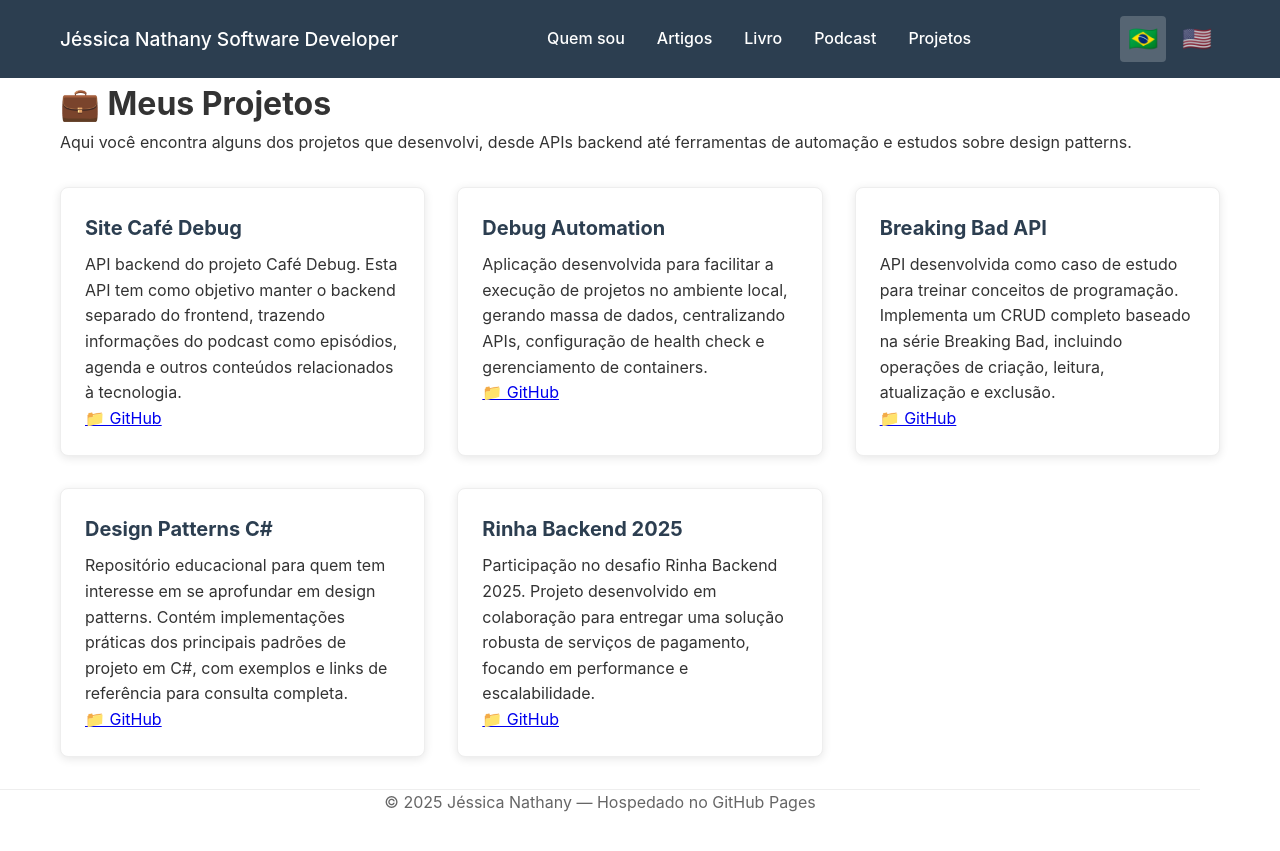
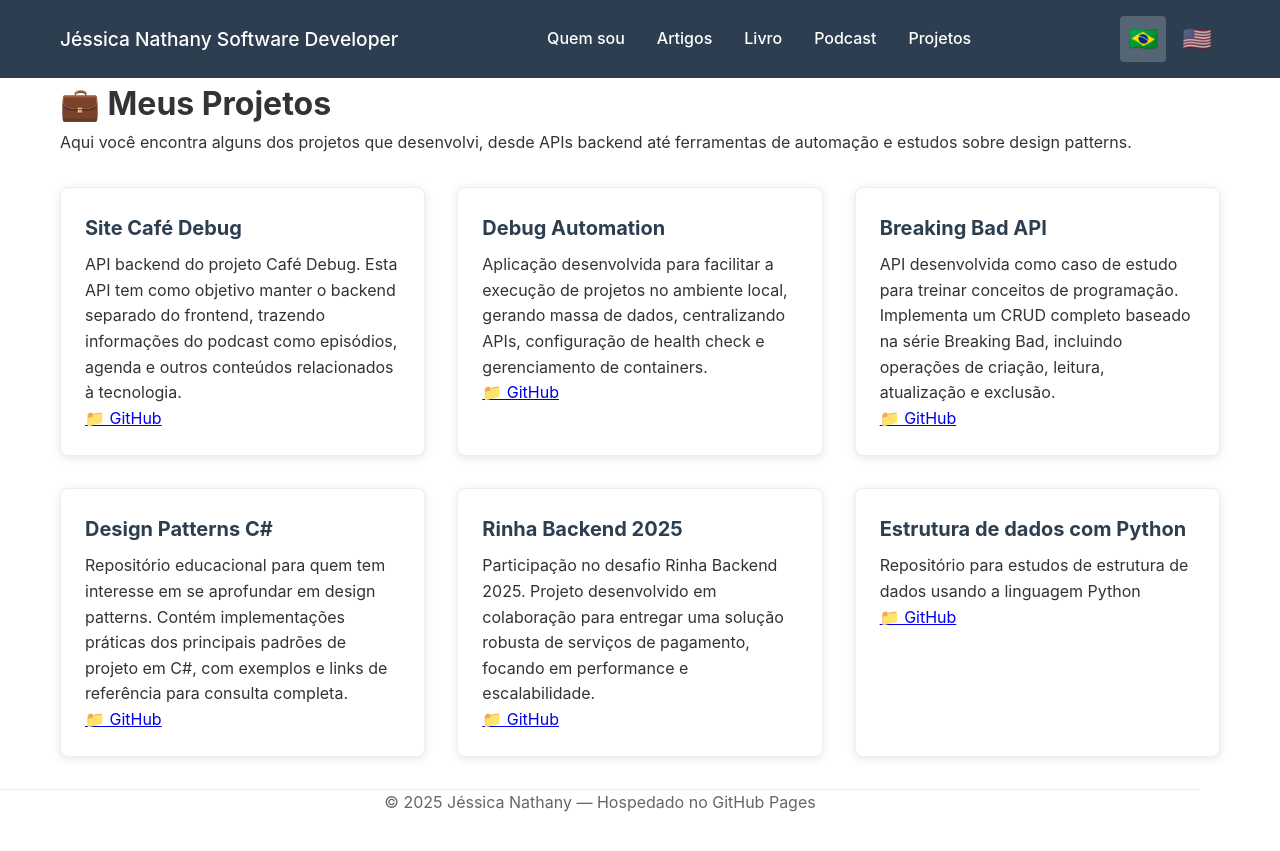
Before and after one commit to JessicaNathany/jessicanathany.github.io, a Jekyll site: the page built from projetos.md, in a window 1280 px wide. Shown: the top 851 px of the page. Built offline with Jekyll 4.4.1, drawn with Linux system fonts in a browser that asks for light colours.

Commit message:
add projetos

```diff
--- a/projetos.md
+++ b/projetos.md
@@ -52,4 +52,12 @@ Aqui você encontra alguns dos projetos que desenvolvi, desde APIs backend até
       <a href="https://github.com/JessicaNathany/rinha-de-backend-2025" target="_blank" class="btn-repo">📁 GitHub</a>
     </div>
   </div>
+
+  <div class="card">
+    <h3>Estrutura de dados com Python</h3>
+    <p>Repositório para estudos de estrutura de dados usando a linguagem Python</p>
+    <div class="project-links">
+      <a href="https://github.com/JessicaNathany/estrutura-dados" target="_blank" class="btn-repo">📁 GitHub</a>
+    </div>
+  </div>
 </div>
```
